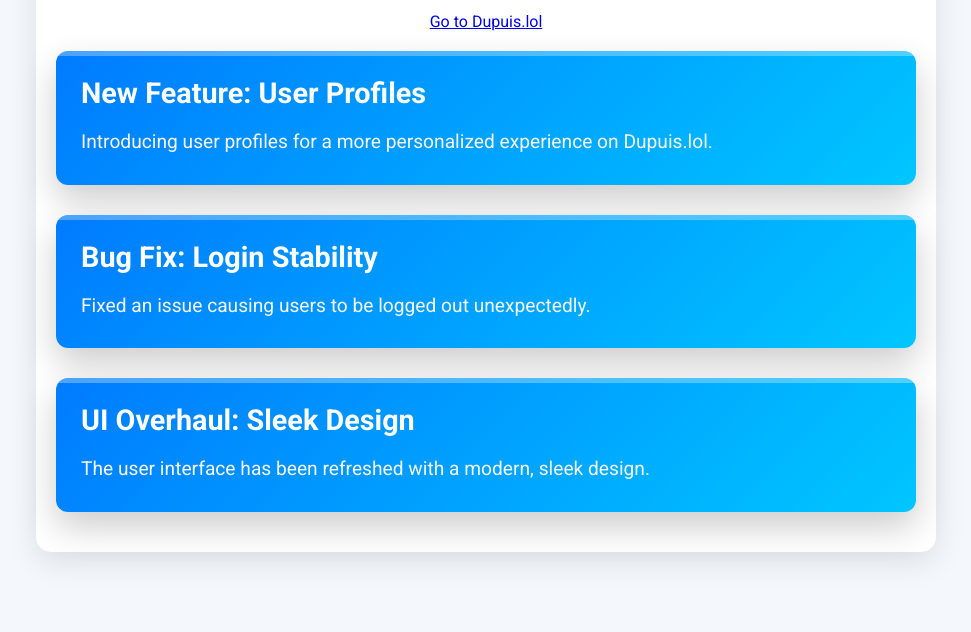
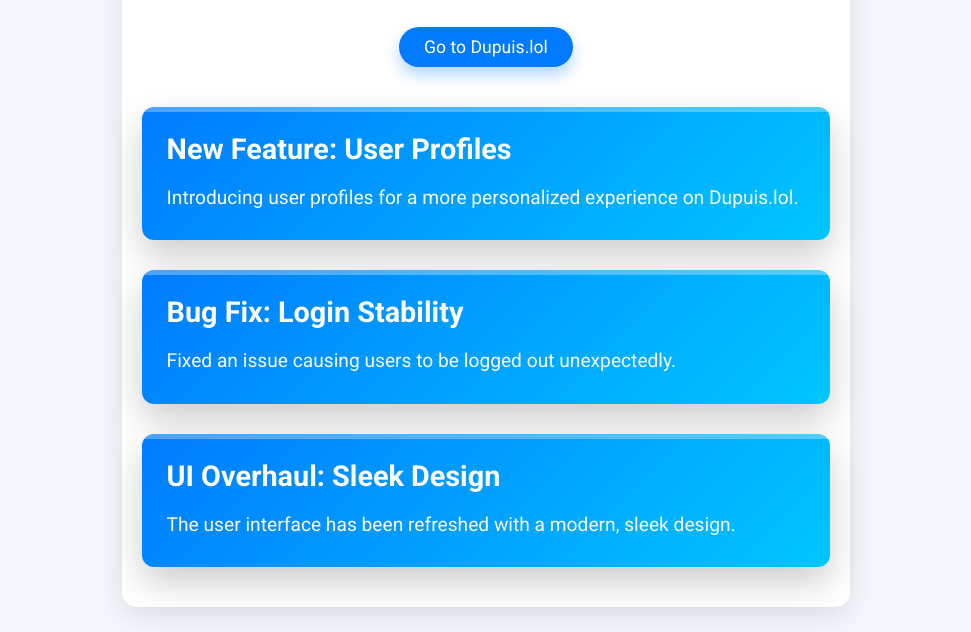
Before and after one commit to 1dupuis/info, a plain HTML site: page index.html in a window 1280 px wide. Shown: the part 168-800 px from the top of the page, without its empty margins (154-1125 px from the left). Drawn offline with Linux system fonts and the light colour scheme.

Commit message:
Update styles.css

```diff
--- a/styles.css
+++ b/styles.css
@@ -10,6 +10,10 @@ body {
     font-family: 'Roboto', sans-serif;
     background-color: #f4f7fc;
     color: #333;
+    display: flex;
+    justify-content: center;
+    align-items: center;
+    height: 100vh;
     overflow-x: hidden;
     scrollbar-width: thin;
     scrollbar-color: #007bff #e0e0e0;
@@ -32,7 +36,6 @@ body::-webkit-scrollbar-thumb {
 /* Container Styling */
 .container {
     max-width: 900px;
-    margin: 0 auto;
     padding: 40px 20px;
     text-align: center;
     background-color: #ffffff;
@@ -52,7 +55,26 @@ header h1 {
 header p {
     font-size: 1.2em;
     color: #666;
+    margin-bottom: 30px;
+}
+
+.main-site-button {
+    display: inline-block;
+    padding: 10px 25px;
     margin-bottom: 40px;
+    background-color: #007bff;
+    color: #ffffff;
+    text-decoration: none;
+    font-size: 1.1em;
+    border-radius: 25px;
+    box-shadow: 0 8px 15px rgba(0, 123, 255, 0.3);
+    transition: all 0.3s ease;
+}
+
+.main-site-button:hover {
+    background-color: #0056b3;
+    box-shadow: 0 12px 20px rgba(0, 123, 255, 0.5);
+    transform: translateY(-3px);
 }
 
 /* Update Container Styling */
@@ -60,7 +82,6 @@ header p {
     display: flex;
     flex-direction: column;
     gap: 30px;
-    margin-top: 20px;
 }
 
 /* Update Card Styling */
```
